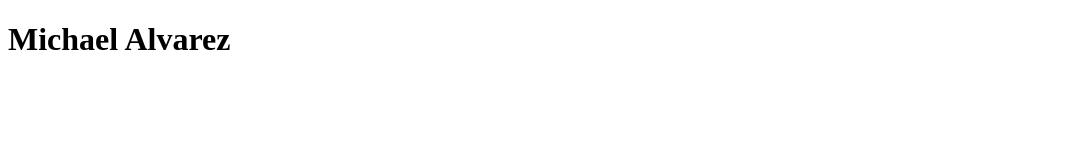
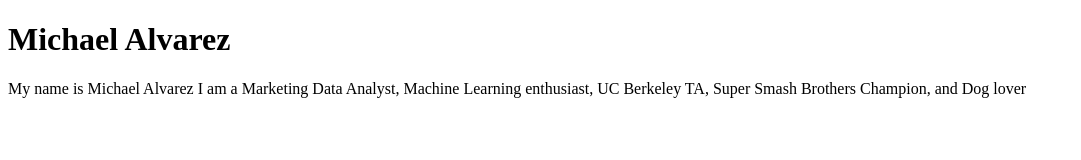
Before and after one commit to mpalvarez/mpalvarez.github.io, a plain HTML site: page index.html in a window 1280 px wide. Shown: the whole page, without its empty margins (0-1081 px from the left). Drawn offline with Linux system fonts and the light colour scheme.

Commit message:
Added Description

```diff
--- a/index.html
+++ b/index.html
@@ -6,7 +6,7 @@
     <h1>Michael Alvarez</h1>
   </head>
   <body>
-
+<p> My name is Michael Alvarez I am a Marketing Data Analyst, Machine Learning enthusiast, UC Berkeley TA, Super Smash Brothers Champion, and Dog lover</p>
 
   </body>
 </html>
```
